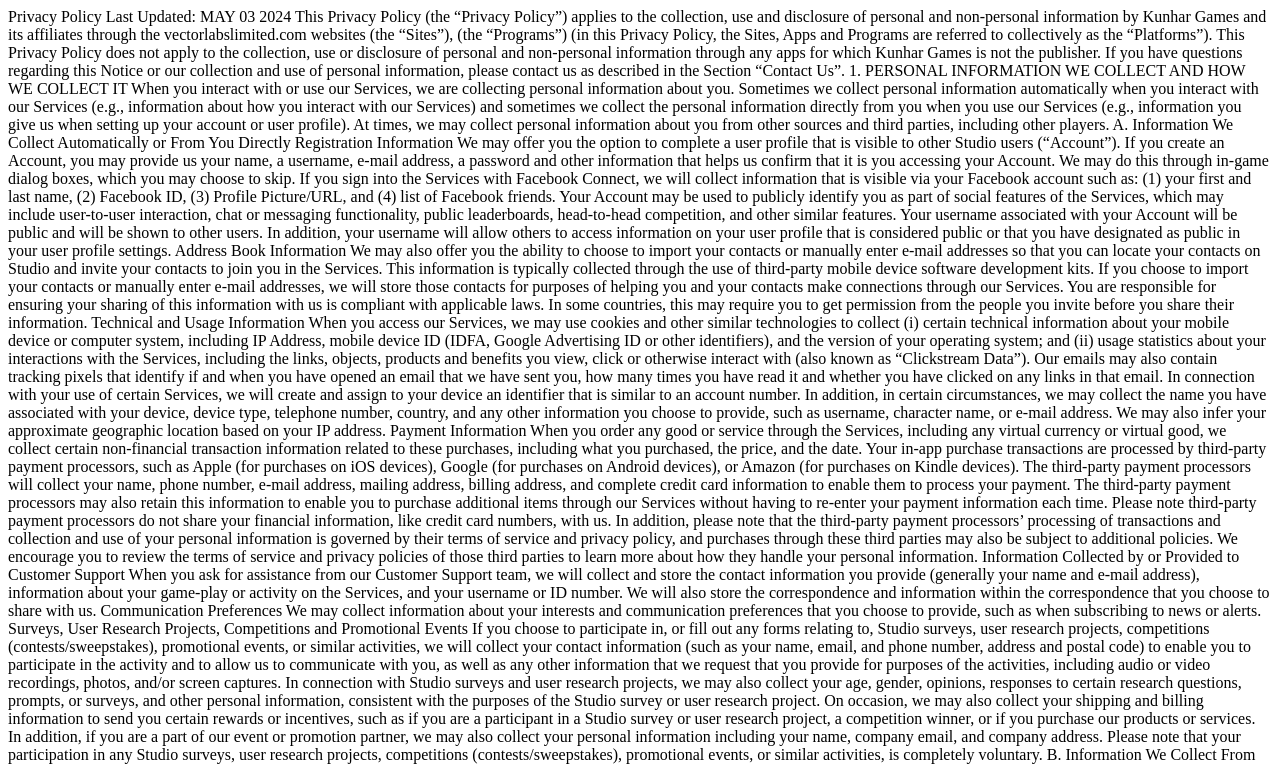
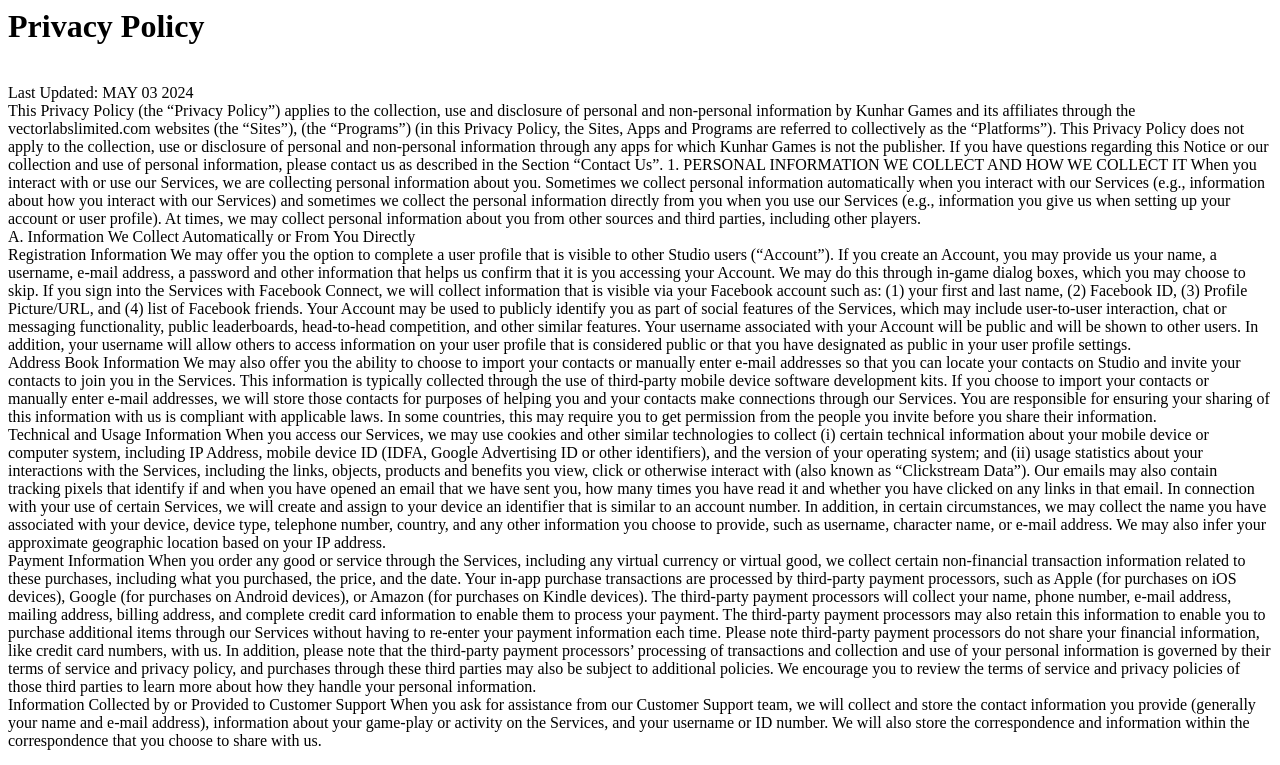
Before and after one commit to ZeroGlitchStudio/Privacy-Policy, a plain HTML site: page index.html in a window 1280 px wide. Shown: the top 765 px of the page. Drawn offline with Linux system fonts and the light colour scheme.

Commit message:
Update index.html

```diff
--- a/index.html
+++ b/index.html
@@ -1,34 +1,35 @@
-<h1></h1>Privacy Policy</h1>
+<h1>Privacy Policy</h1>
+<br>
 Last Updated: MAY 03 2024
-
+<br>
 This Privacy Policy (the “Privacy Policy”) applies to the collection, use and disclosure of personal and non-personal information by Kunhar Games and its affiliates through the vectorlabslimited.com websites (the “Sites”), (the “Programs”) (in this Privacy Policy, the Sites, Apps and Programs are referred to collectively as the “Platforms”). This Privacy Policy does not apply to the collection, use or disclosure of personal and non-personal information through any apps for which Kunhar Games is not the publisher.
 If you have questions regarding this Notice or our collection and use of personal information, please contact us as described in the Section “Contact Us”.
 1. PERSONAL INFORMATION WE COLLECT AND HOW WE COLLECT IT
 When you interact with or use our Services, we are collecting personal information about you. Sometimes we collect personal information automatically when you interact with our Services (e.g., information about how you interact with our Services) and sometimes we collect the personal information directly from you when you use our Services (e.g., information you give us when setting up your account or user profile).  At times, we may collect personal information about you from other sources and third parties, including other players.
-
+<br>
 A. Information We Collect Automatically or From You Directly
-
+<br>
 Registration Information
 
 We may offer you the option to complete a user profile that is visible to other Studio users (“Account”). If you create an Account, you may provide us your name, a username, e-mail address, a password and other information that helps us confirm that it is you accessing your Account. We may do this through in-game dialog boxes, which you may choose to skip. If you sign into the Services with Facebook Connect, we will collect information that is visible via your Facebook account such as: (1) your first and last name, (2) Facebook ID, (3) Profile Picture/URL, and (4) list of Facebook friends. Your Account may be used to publicly identify you as part of social features of the Services, which may include user-to-user interaction, chat or messaging functionality, public leaderboards, head-to-head competition, and other similar features. Your username associated with your Account will be public and will be shown to other users.  In addition, your username will allow others to access information on your user profile that is considered public or that you have designated as public in your user profile settings.
-
+<br>
 Address Book Information
 
 We may also offer you the ability to choose to import your contacts or manually enter e-mail addresses so that you can locate your contacts on Studio and invite your contacts to join you in the Services. This information is typically collected through the use of third-party mobile device software development kits. If you choose to import your contacts or manually enter e-mail addresses, we will store those contacts for purposes of helping you and your contacts make connections through our Services. You are responsible for ensuring your sharing of this information with us is compliant with applicable laws. In some countries, this may require you to get permission from the people you invite before you share their information.
-
+<br>
 Technical and Usage Information
 
 When you access our Services, we may use cookies and other similar technologies to collect (i) certain technical information about your mobile device or computer system, including IP Address, mobile device ID (IDFA, Google Advertising ID or other identifiers), and the version of your operating system; and (ii) usage statistics about your interactions with the Services, including the links, objects, products and benefits you view, click or otherwise interact with (also known as “Clickstream Data”). Our emails may also contain tracking pixels that identify if and when you have opened an email that we have sent you, how many times you have read it and whether you have clicked on any links in that email. In connection with your use of certain Services, we will create and assign to your device an identifier that is similar to an account number. In addition, in certain circumstances, we may collect the name you have associated with your device, device type, telephone number, country, and any other information you choose to provide, such as username, character name, or e-mail address. We may also infer your approximate geographic location based on your IP address.
-
+<br>
 Payment Information
 
 When you order any good or service through the Services, including any virtual currency or virtual good, we collect certain non-financial transaction information related to these purchases, including what you purchased, the price, and the date.  Your in-app purchase transactions are processed by third-party payment processors, such as Apple (for purchases on iOS devices), Google (for purchases on Android devices), or Amazon (for purchases on Kindle devices). The third-party payment processors will collect your name, phone number, e-mail address, mailing address, billing address, and complete credit card information to enable them to process your payment.  The third-party payment processors may also retain this information to enable you to purchase additional items through our Services without having to re-enter your payment information each time. Please note third-party payment processors do not share your financial information, like credit card numbers, with us. In addition, please note that the third-party payment processors’ processing of transactions and collection and use of your personal information is governed by their terms of service and privacy policy, and purchases through these third parties may also be subject to additional policies.  We encourage you to review the terms of service and privacy policies of those third parties to learn more about how they handle your personal information.
-
+<br>
 Information Collected by or Provided to Customer Support
 
 When you ask for assistance from our Customer Support team, we will collect and store the contact information you provide (generally your name and e-mail address), information about your game-play or activity on the Services, and your username or ID number. We will also store the correspondence and information within the correspondence that you choose to share with us.
-
-
+<br>
+<br>
 Communication Preferences
 
 We may collect information about your interests and communication preferences that you choose to provide, such as when subscribing to news or alerts.
@@ -40,54 +41,55 @@
 On occasion, we may also collect your shipping and billing information to send you certain rewards or incentives, such as if you are a participant in a Studio survey or user research project, a competition winner, or if you purchase our products or services.   In addition, if you are a part of our event or promotion partner, we may also collect your personal information including your name, company email, and company address.
 
 Please note that your participation in any Studio surveys, user research projects, competitions (contests/sweepstakes), promotional events, or similar activities, is completely voluntary.
-
-
-
+<br>
+<br>
+<br>
 B. Information We Collect From Other Sources
 
 We may collect or receive information from the following other sources (i) other Service users who choose to upload their email contacts; (ii) third party information providers, such as digital advertising companies; and (iii) social networking sites. We may combine this information with the information we collect from an individual directly.
-
+<br>
 C. Sensitive or Special Categories of Information
 
 We typically do not request or seek to elicit sensitive or special categories of information, but you may choose to provide this information to us in connection with certain of the interactions described above, including when you ask for assistance from our Customer Support team. The meaning of sensitive or special categories of information varies by jurisdiction and it could include, for example, health, genetic or biometric data, or precise location information.
-
+<br>
 2. HOW WE USE YOUR INFORMATION
 
 We use information collected through our Service for purposes described in this Notice or disclosed to you in connection with our Service. For example, we may use your information for:
 Service Delivery
 
+<br>
 Create your Service accounts and allow access to our Services;
-
+<br>
 Identify and suggest connections with other Studio users;
-
+<br>
 Operate our Services;
-
+<br>
 Improve our Services;
-
+<br>
 Understand you and your preferences to enhance your experience and enjoyment using our Services;
-
+<br>
 Respond to your comments and questions and provide customer service;
-
+<br>
 Provide and deliver products and services you request;
-
+<br>
 Send you related information, including confirmations, invoices, technical notices, updates, security alerts, and support and administrative messages;
-
+<br>
 Conduct and administer surveys, user research projects, competitions and promotional events that you participate in;
-
+<br>
 Prevent fraud or potentially illegal activities, and enforce our Terms of Use;
-
+<br>
 Enable you to communicate with other users; and
-
+<br>
 Fulfill any other purpose for which you provide personal information.
-
+<br>
 Marketing and Advertising
-
+<br>
 Deliver and target advertising and marketing and promotional information to you; and
-
+<br>
 Communicate with you (including via email and push notifications) about promotions, contests, rewards, upcoming events, and other news about products and services offered by us and our selected partners.
-
+<br>
 Research and Development
-
+<br>
 Create aggregate or anonymous information derived from the personal information we handle, which we may use and disclose for research, development and other lawful business purposes;
 
 Link or combine personal information with other information we get from third parties to help understand your preferences and provide you better services; and
```
